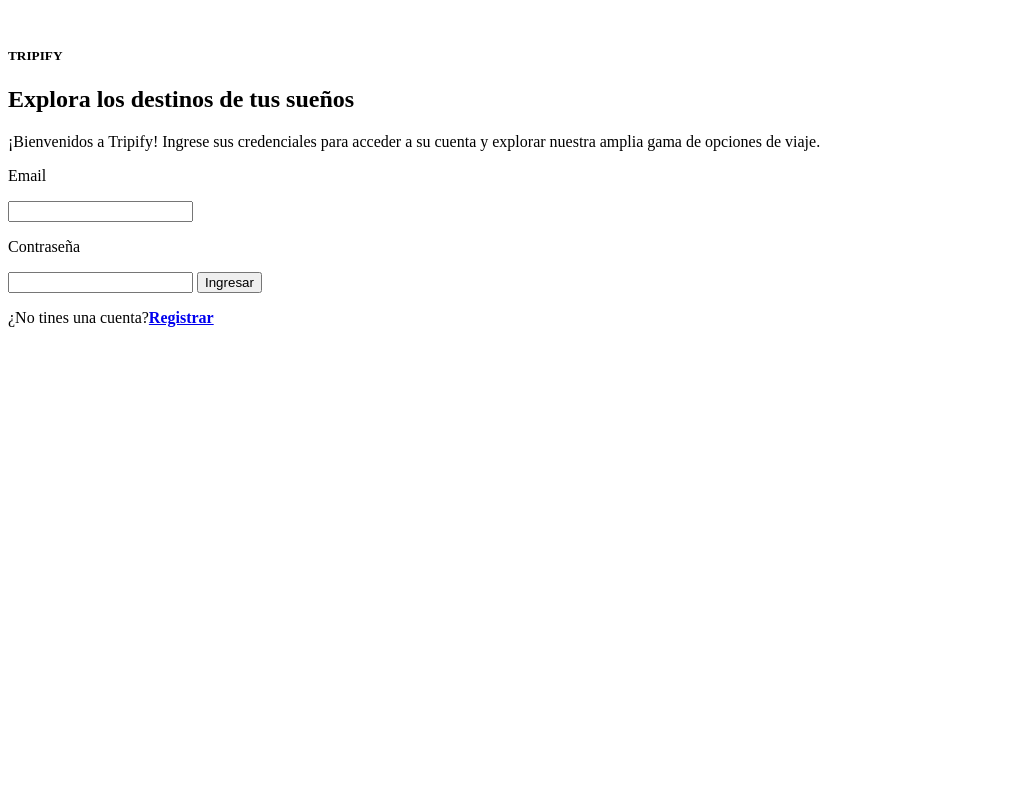
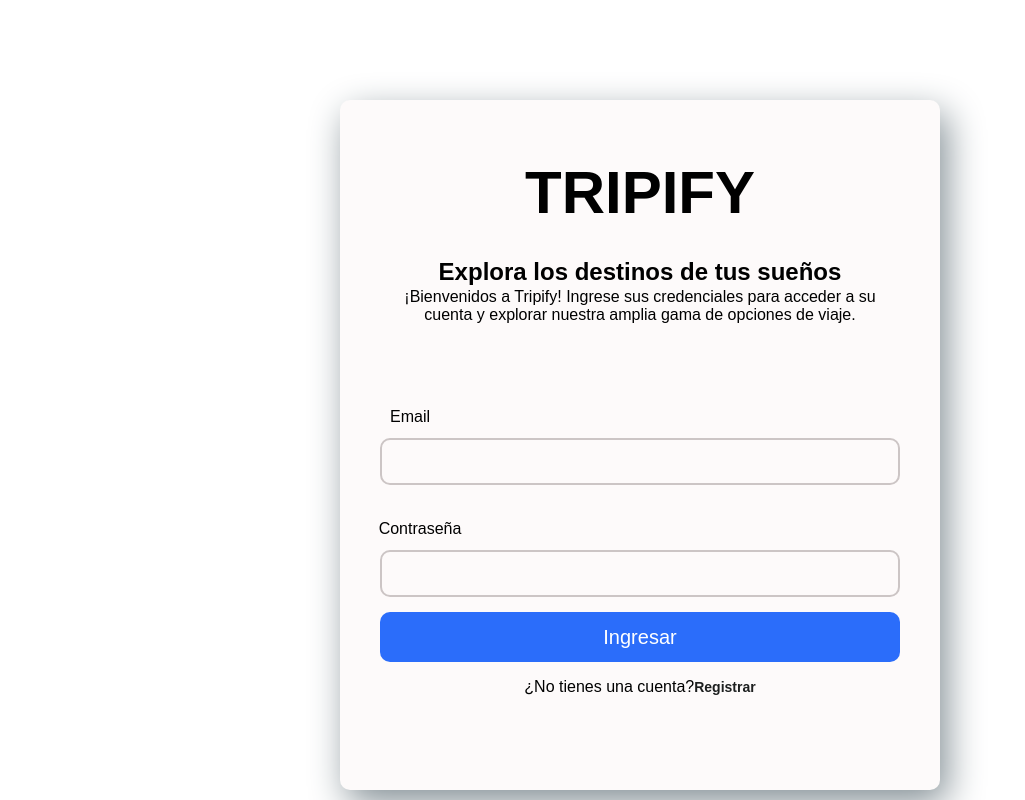
Before and after one commit to FatimaSofiaAguayo/image-based-web-primerTPTP, a plain HTML site: page index.html in a window 1280 px wide. Shown: the whole page, without its empty margins (0-1025 px from the left). Drawn offline with Linux system fonts and the light colour scheme.

Commit message:
agregue el link en html y segundo diseño de las estructuras en css

```diff
--- a/css/style.css
+++ b/css/style.css
@@ -3,7 +3,7 @@
     padding: 0;
     box-sizing: border-box;
     border-radius: 10px;
-    color: rgb(154, 165, 165);
+    color: rgb(29, 31, 31);
 }
 
 body{
@@ -13,12 +13,12 @@ body{
 .form-login{
     width: 600px;
     height: 690px;
-    background: white;
+    background: rgb(253, 250, 250);
     margin: auto;
     margin-top: 100px;
     box-shadow: 7px 13px 37px #849096;
     padding: 0px 40px;
-    color: rgb(173, 165, 165);
+    color: rgb(34, 33, 33);
 }
 
 .form-login h5{
@@ -48,3 +48,52 @@ body{
     margin-bottom: 50px;
     margin-top: -110px;
 }
+
+.texto1{
+    position: relative;
+    right: 230px;
+    top: 20px;
+}
+
+.texto2{
+    position: relative;
+    right: 220px;
+    top: 20px;
+}
+
+.controls{
+    width: 100%;
+    border: 2px solid rgb(204, 197, 197);
+    margin-bottom: 15px;
+    padding: 10px 10px;
+    background: 10px;
+    font-size: 20px;
+    font-weight: bold;
+}
+
+.buttons{
+    width: 100%;
+    height: 50px;
+    background: #2b6dfa;
+    border: none;
+    color: white;
+    margin-bottom: 16px;
+    font-size: 20px;
+}
+
+
+.form-login p{
+    height: 50px;
+    text-align: center;
+    color:#000;
+}
+
+.form-login a{
+    color: rgb(8, 90, 122);
+    text-decoration: none;
+    font-size: 14px;
+}
+
+.form-login a:hover{
+    text-decoration: underline;
+}
--- a/index.html
+++ b/index.html
@@ -4,6 +4,7 @@
     <meta charset="UTF-8">
     <meta name="viewport" content="width=device-width, initial-scale=1.0">
     <title>InicioDeSesion</title>
+    <link rel="stylesheet" href="css/style.css">
 </head>
 <body>
     <section class="form-login">
@@ -15,7 +16,7 @@
         <p class="texto1">Email</p><input class="controls" type="text" name="email">
         <p class="texto2">Contraseña</p><input class="controls type="text" name="contrasena">
         <input class="buttons" type="submit" name="" value="Ingresar">
-        <p>¿No tines una cuenta?<a href="#"><b>Registrar</b></a></p>
+        <p>¿No tienes una cuenta?<a href="#"><b>Registrar</b></a></p>
 
     </section>
 </body>
```
